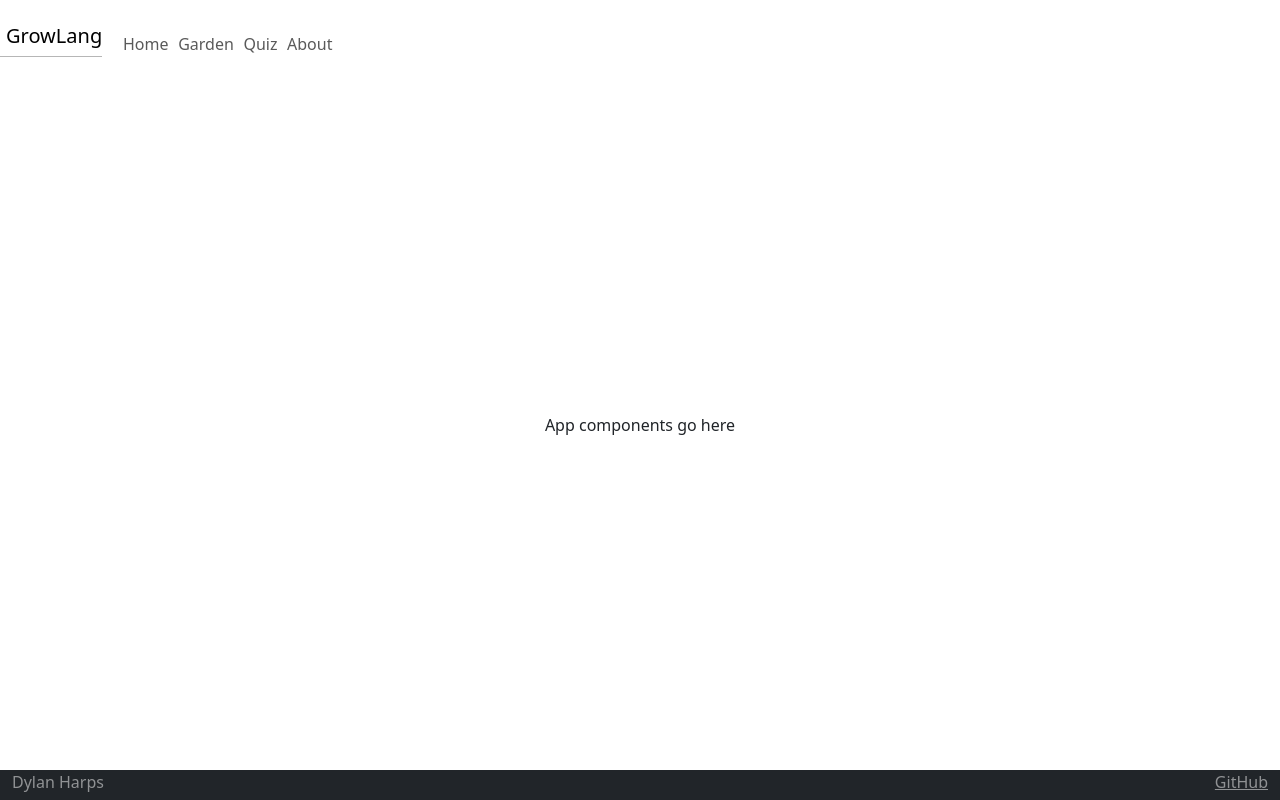
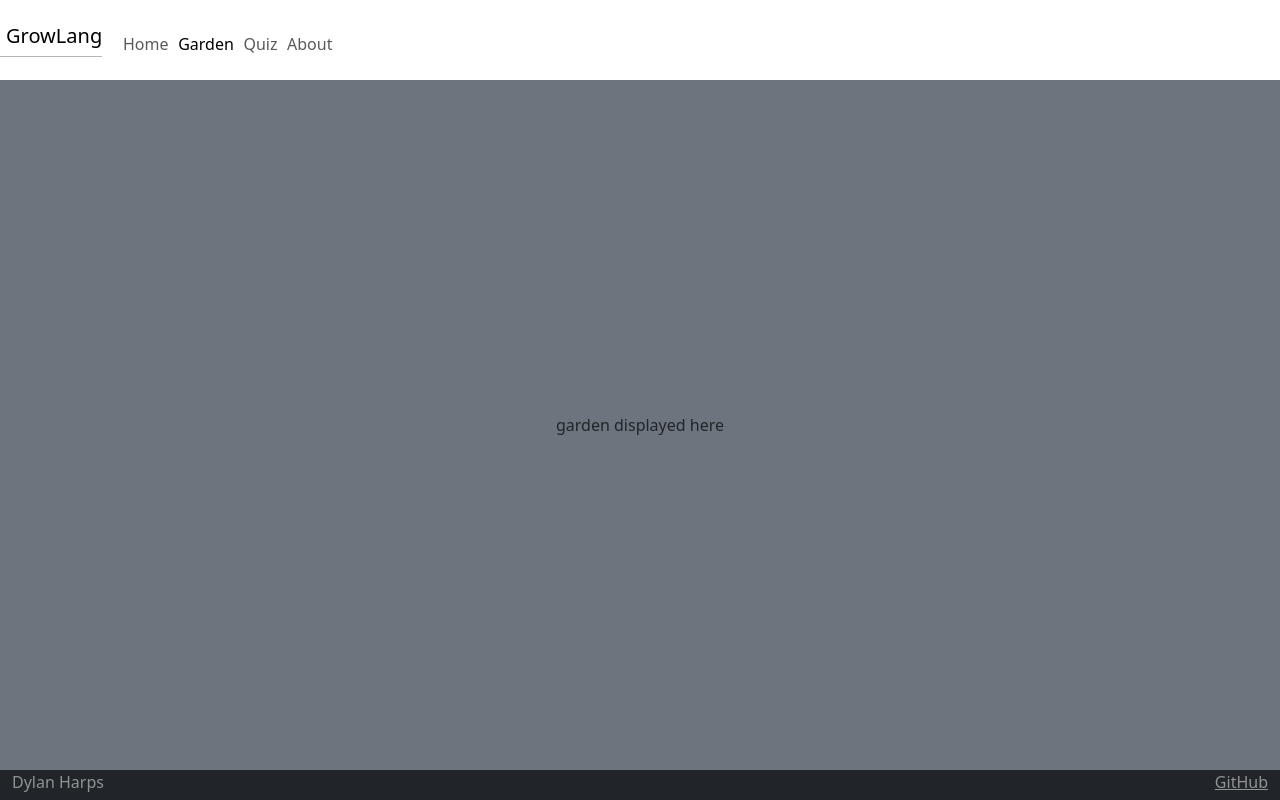
Before and after one commit to Dylan-Harps/startup, a React (Vite) app: page /garden in a window 1280 px wide. Built offline with nearby package versions, Linux system fonts and the light colour scheme.

Commit message:
Add routing

```diff
--- /dev/null
+++ b/src/about/about.jsx
@@ -0,0 +1,9 @@
+import React from 'react';
+
+export function About() {
+  return (
+    <main className="container-fluid bg-secondary text-center">
+      <div>about displayed here</div>
+    </main>
+  );
+}
--- a/src/app.jsx
+++ b/src/app.jsx
@@ -1,9 +1,15 @@
 import React from 'react';
 import 'bootstrap/dist/css/bootstrap.min.css';
 import './app.css';
+import { BrowserRouter, NavLink, Route, Routes } from 'react-router-dom';
+import { Login } from './login/login';
+import { Garden } from './garden/garden';
+import { Quiz } from './quiz/quiz';
+import { About } from './about/about';
 
 export default function App() {
   return (
+    <BrowserRouter>
         <div className="body">
             <header className="container-fluid">
                 <nav className="navbar fixed-top">
@@ -12,30 +18,36 @@ export default function App() {
                     </div>
                     <menu className="navbar-nav">
                         <li className="nav-item">
-                <a className="nav-link" href="index.html">
+                        <NavLink className="nav-link" to="">
                             Home
-                </a>
+                        </NavLink>
                         </li>
                         <li className="nav-item">
-                <a className="nav-link" href="garden.html">
+                        <NavLink className="nav-link" to="garden">
                             Garden
-                </a>
+                        </NavLink>
                         </li>
                         <li className="nav-item">
-                <a className="nav-link" href="quiz.html">
+                        <NavLink className="nav-link" to="quiz">
                             Quiz
-                </a>
+                        </NavLink>
                         </li>
                         <li className="nav-item">
-                <a className="nav-link" href="about.html">
+                        <NavLink className="nav-link" to="about">
                             About
-                </a>
+                        </NavLink>
                         </li>
                     </menu>
                 </nav>
             </header>
 
-      <main>App components go here</main>
+            <Routes>
+                <Route path='/' element={<Login />} exact />
+                <Route path='/garden' element={<Garden />} />
+                <Route path='/quiz' element={<Quiz />} />
+                <Route path='/about' element={<About />} />
+                <Route path='*' element={<NotFound />} />
+            </Routes>
 
             <footer className="bg-dark text-white-50">
                 <div className="container-fluid">
@@ -47,5 +59,10 @@ export default function App() {
             </footer>
             <script src="https://cdn.jsdelivr.net/npm/bootstrap@5.3.3/dist/js/bootstrap.bundle.min.js" integrity="sha384-kenU1KFdBIe4zVF0s0G1M5b4hcpxyD9F7jL+jjXkk+Q2h455rYXK/7HAuoJl+0I4" crossorigin="anonymous"></script>
         </div>
+    </BrowserRouter>
   );
 }
+
+function NotFound() {
+  return <main className="container-fluid bg-secondary text-center">404: Return to sender. Address unknown.</main>;
+}
--- /dev/null
+++ b/src/garden/garden.jsx
@@ -0,0 +1,9 @@
+import React from 'react';
+
+export function Garden() {
+  return (
+    <main className="container-fluid bg-secondary text-center">
+      <div>garden displayed here</div>
+    </main>
+  );
+}
--- /dev/null
+++ b/src/quiz/quiz.jsx
@@ -0,0 +1,9 @@
+import React from 'react';
+
+export function Quiz() {
+  return (
+    <main className="container-fluid bg-secondary text-center">
+      <div>quiz displayed here</div>
+    </main>
+  );
+}
```
Lines whose indentation alone changed are shown as unchanged.
